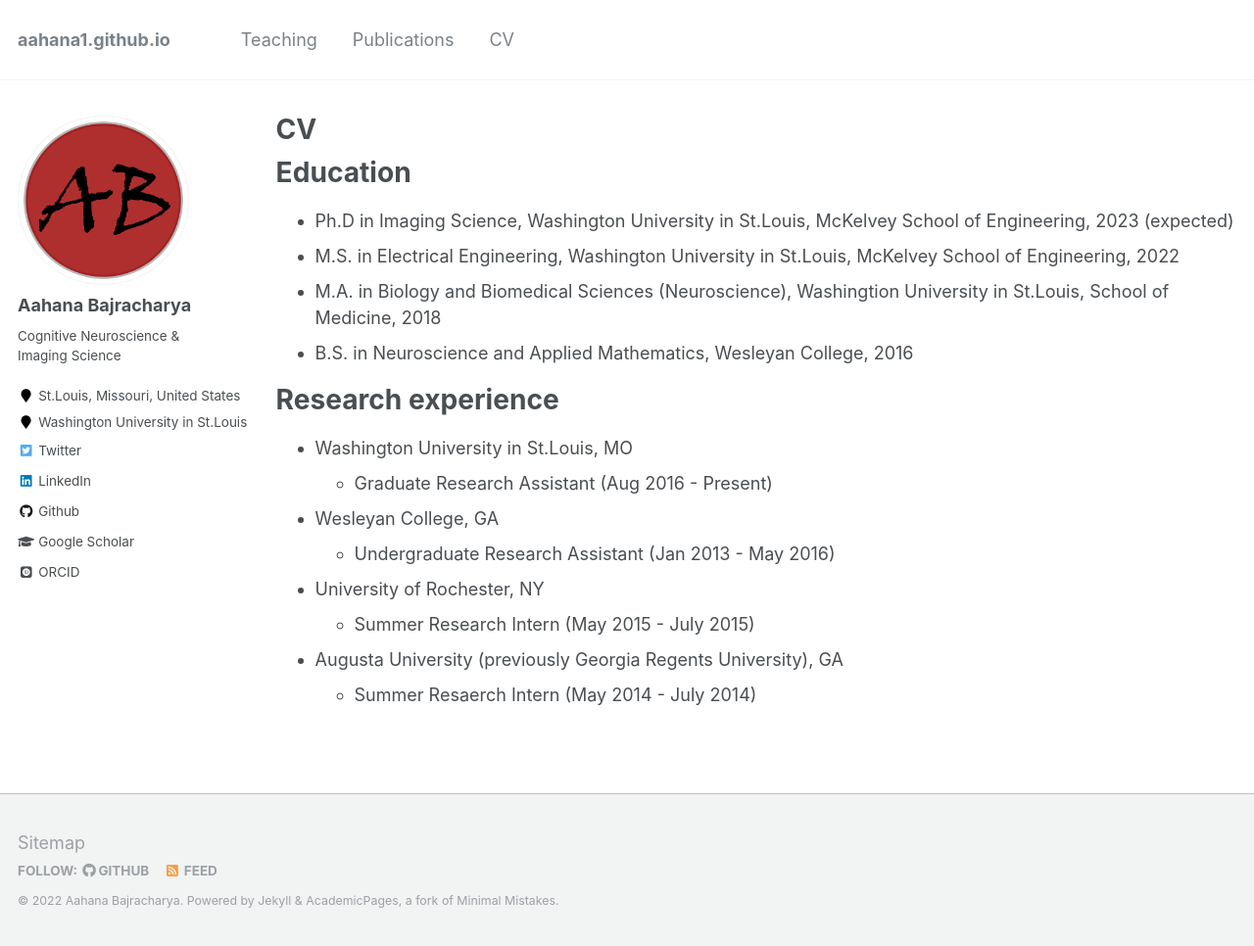
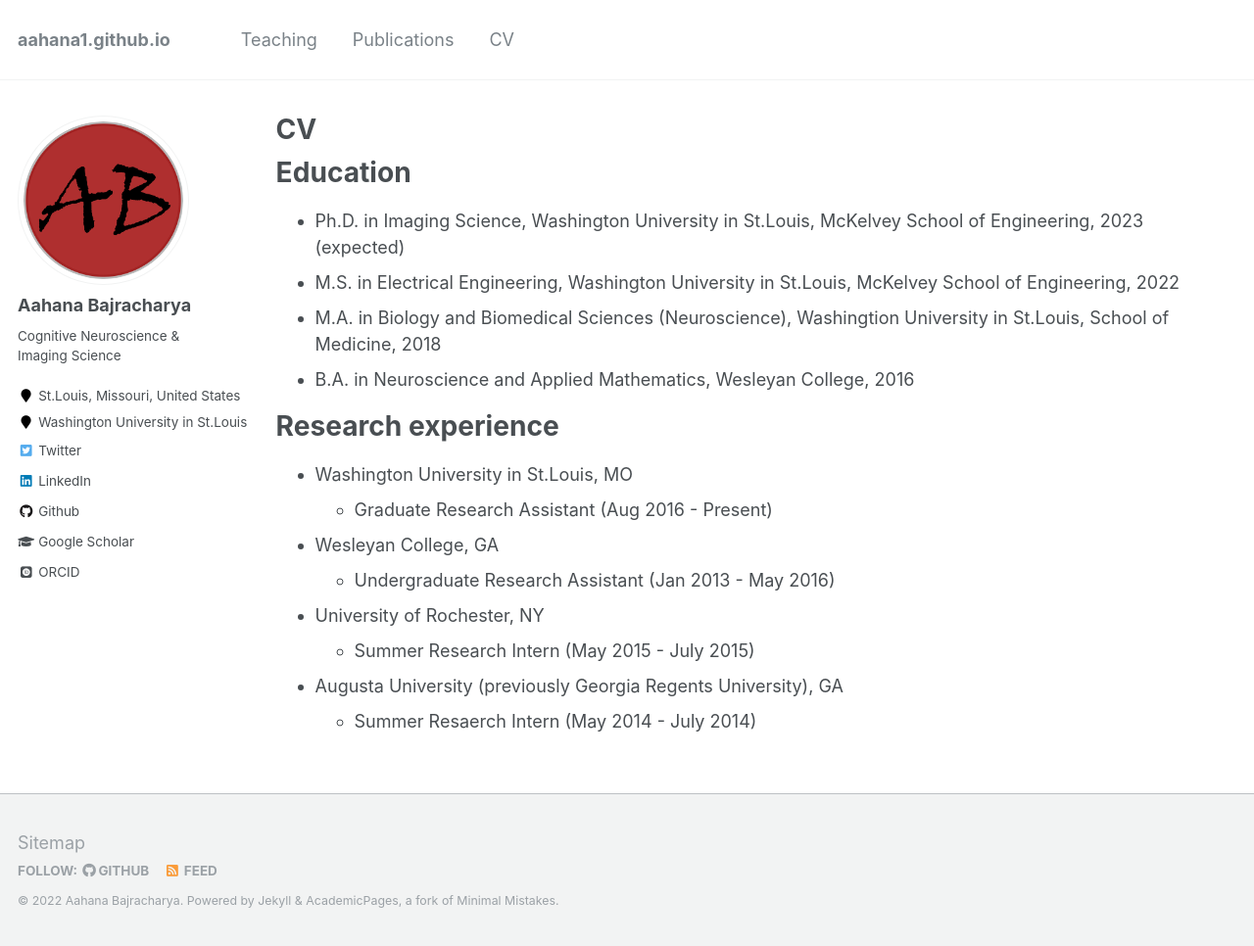
Before and after one commit to kritibhattarai23/kritibhattarai23.github.io, a Jekyll site: the page built from _pages/cv.md, in a window 1280 px wide and 966 px high. Shown: the whole window at 98% size. Built offline with Jekyll 4.4.1, drawn with Linux system fonts in a browser that asks for light colours; some web fonts are replaced.

Commit message:
Update cv.md

```diff
--- a/_pages/cv.md
+++ b/_pages/cv.md
@@ -11,10 +11,10 @@ redirect_from:
 
 Education
 ======
-* Ph.D in Imaging Science, Washington University in St.Louis, McKelvey School of Engineering, 2023 (expected)
+* Ph.D. in Imaging Science, Washington University in St.Louis, McKelvey School of Engineering, 2023 (expected)
 * M.S. in Electrical Engineering, Washington University in St.Louis, McKelvey School of Engineering, 2022
 * M.A. in Biology and Biomedical Sciences (Neuroscience), Washingtion University in St.Louis, School of Medicine, 2018
-* B.S. in Neuroscience and Applied Mathematics, Wesleyan College, 2016
+* B.A. in Neuroscience and Applied Mathematics, Wesleyan College, 2016
 
 Research experience
 ======
```
